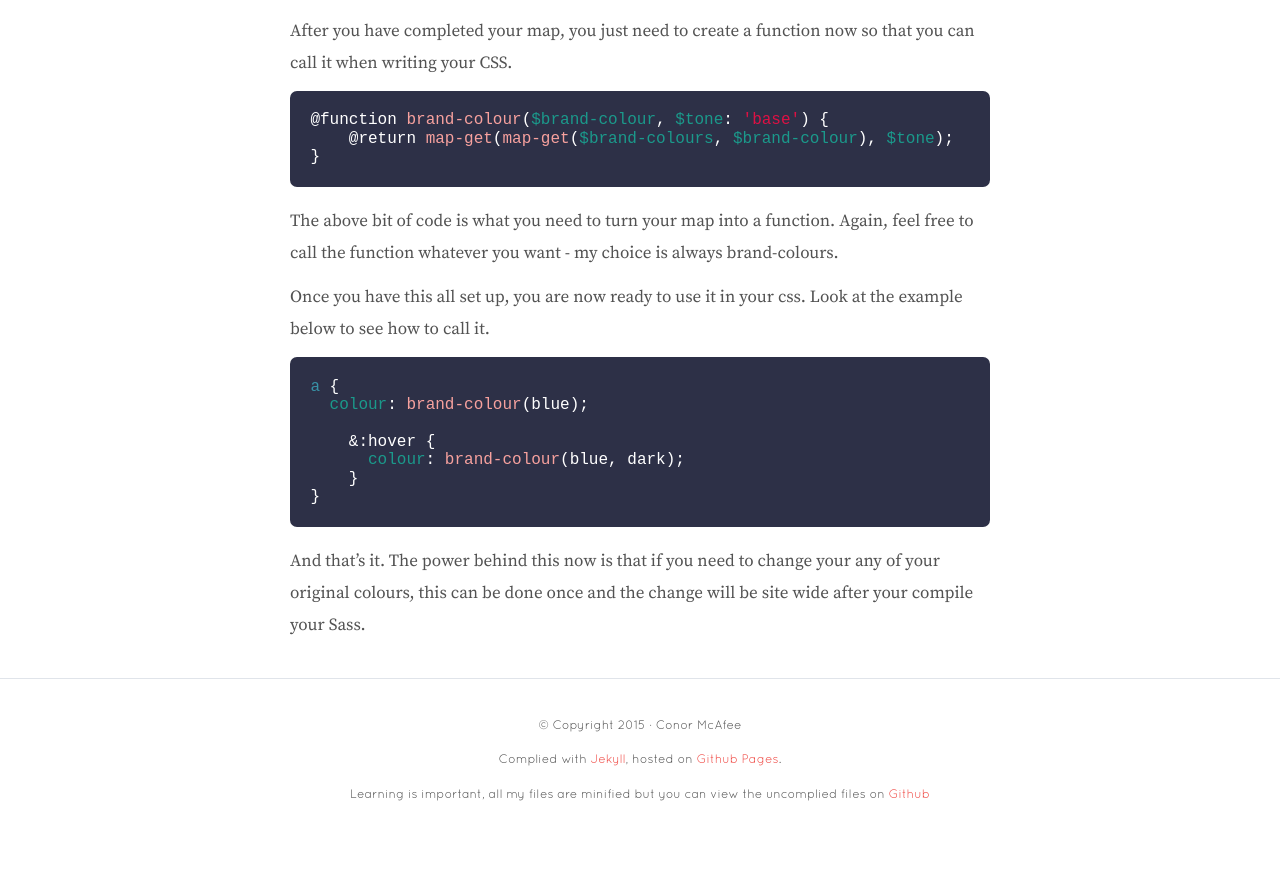
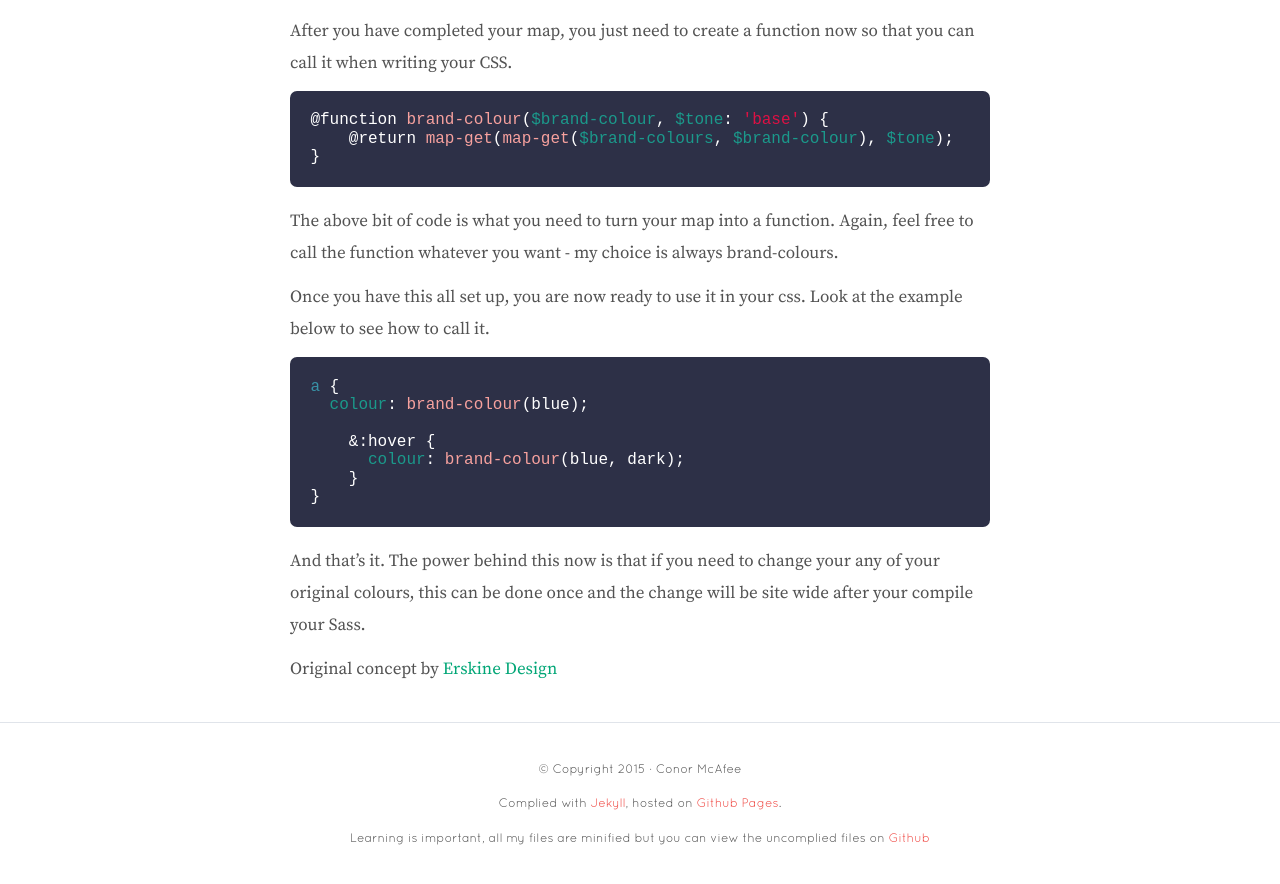
Before and after one commit to conormcafee/conormcafee.github.io, a Jekyll site: the page built from _posts/journal/2015-11-01-colour-management-with-sass-maps.markdown, in a window 1280 px wide and 900 px high, scrolled down 2224 px. Shown: the top 884 px of the window. Built offline with Jekyll 4.4.1, drawn with Linux system fonts in a browser that asks for light colours; before the commit the page ends 3080 px from its top, so only the background shows below that.

Commit message:
Reference
Reference to Erskine

```diff
--- a/_posts/journal/2015-11-01-colour-management-with-sass-maps.markdown
+++ b/_posts/journal/2015-11-01-colour-management-with-sass-maps.markdown
@@ -106,3 +106,5 @@ a {
 {% endhighlight %}
 
 And that’s it.  The power behind this now is that if you need to change your any of your original colours, this can be done once and the change will be site wide after your compile your Sass.
+
+Original concept by [Erskine Design](http://erskinedesign.com/blog/friendlier-colour-names-sass-maps/)
```
